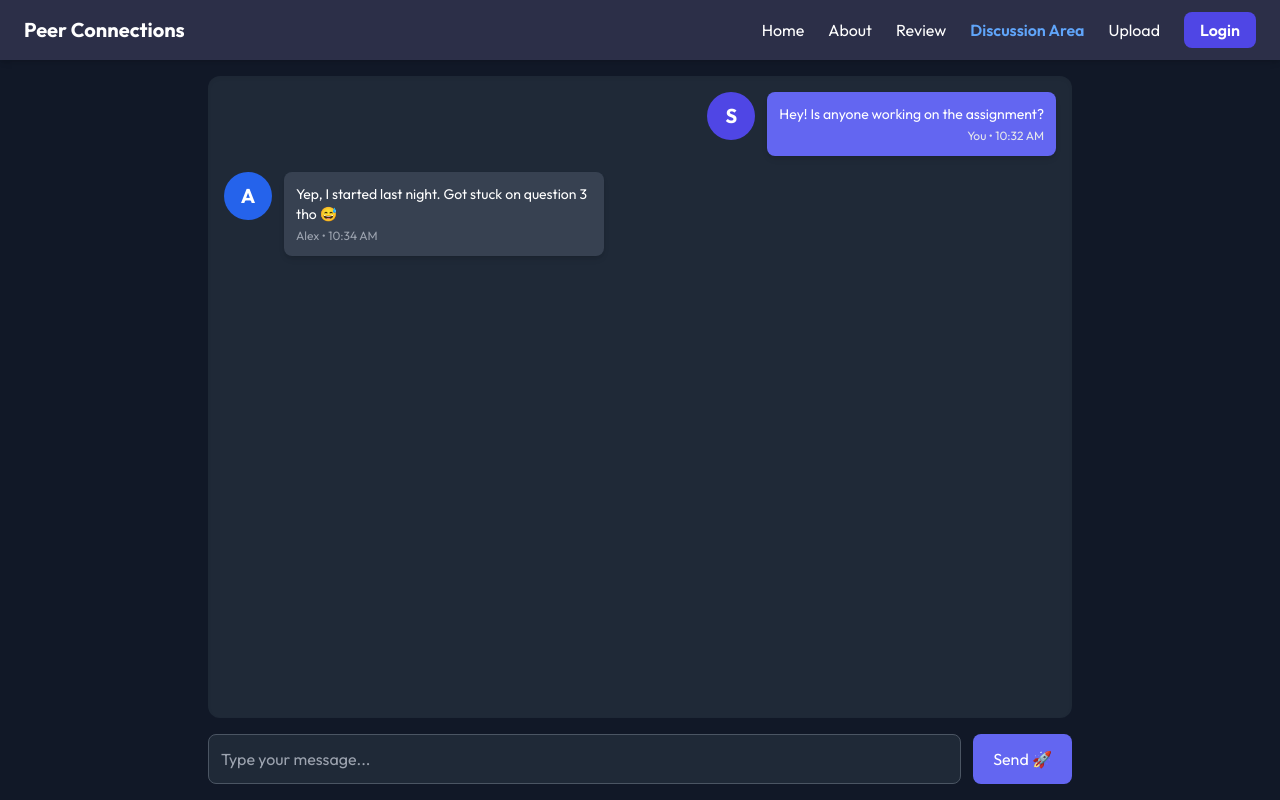
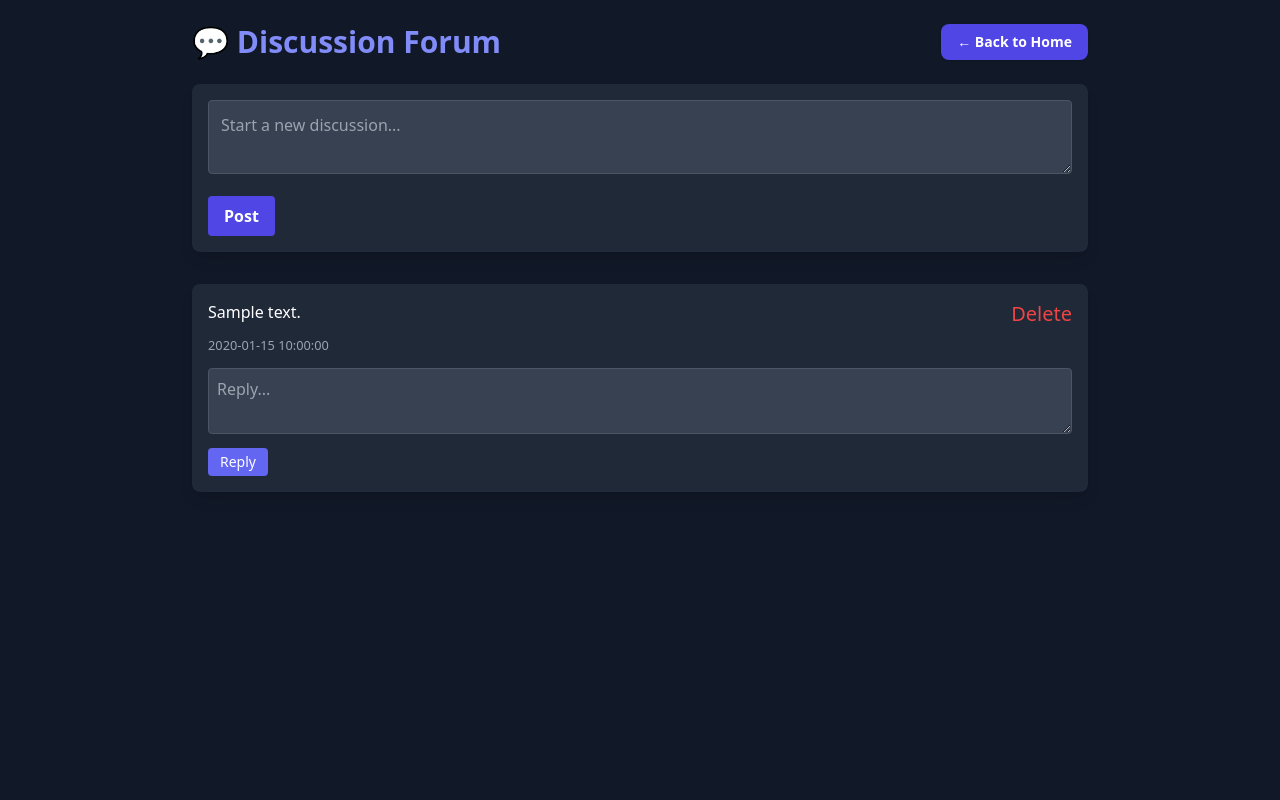
Before and after one commit to sriragavandhandapani/Learning-resource-sharing-platform, a PHP site: page /discussion.php in a window 1280 px wide. Run offline with PHP 8.4, Linux system fonts and the light colour scheme; tables that the repository leaves empty or names only in its code hold one stand-in row (values such as "Sample post"); some libraries are stand-ins or nearby versions.

Commit message:
Full intergrated discussion

```diff
--- a/php/discussion.php
+++ b/php/discussion.php
@@ -1,122 +1,97 @@
+<?php
+require 'db.php';
+
+// Handle new post or reply
+if ($_SERVER["REQUEST_METHOD"] === "POST" && isset($_POST['message'])) {
+    $message = $_POST['message'];
+    $parent_id = $_POST['parent_id'] ?? null;
+
+    $stmt = $conn->prepare("INSERT INTO discussions (message, parent_id) VALUES (?, ?)");
+    $stmt->bind_param("si", $message, $parent_id);
+    $stmt->execute();
+}
+
+// Handle delete
+if (isset($_POST['delete_id'])) {
+    $delete_id = (int)$_POST['delete_id'];
+    $conn->query("DELETE FROM discussions WHERE id = $delete_id");
+    header("Location: " . $_SERVER['PHP_SELF']);
+    exit();
+}
+
+// Fetch all discussions
+$threads = $conn->query("SELECT * FROM discussions ORDER BY created_at DESC");
+$posts = [];
+while ($row = $threads->fetch_assoc()) {
+    $posts[] = $row;
+}
+?>
 <!DOCTYPE html>
 <html lang="en" class="dark">
 <head>
   <meta charset="UTF-8">
   <title>PeerConnect Discussion</title>
   <script src="https://cdn.tailwindcss.com"></script>
-  <script>
-    tailwind.config = {
-      darkMode: 'class',
-      theme: {
-        extend: {
-          fontFamily: {
-            outfit: ['Outfit', 'sans-serif'],  /* This font is added here */
-          },
-          colors: {
-            primary: '#6366f1',
-            secondary: '#ec4899',
-          }
-        }
-      }
-    }
-  </script>
-  <link href="https://fonts.googleapis.com/css2?family=Outfit:wght@400;600;700&display=swap" rel="stylesheet"> <!-- Font link added here -->
 </head>
-<body class="bg-gray-900 text-white font-outfit h-screen flex flex-col"> <!-- font-outfit class applied here -->
-
-  <!-- Navbar -->
-  <header class="bg-[#2c2f48] px-6 py-4 shadow-md flex justify-between items-center sticky top-0 z-50">
-    <div class="text-xl font-bold text-white">Peer Connections</div>
-    <nav>
-      <ul class="flex gap-6 text-md font-medium text-white">
-        <li><a href="AAindex.php" class="hover:text-indigo-300 transition">Home</a></li>
-        <li><a href="about.php" class="hover:text-indigo-300 transition">About</a></li>
-        <li><a href="review.php" class="hover:text-indigo-300 transition">Review</a></li>
-        <li><a href="discussion.php" class="text-blue-400 font-semibold">Discussion Area</a></li>
-        <li><a href="dashboard.php" class="hover:text-indigo-300  transition">Upload</a></li>
-        <li>
-          <a href="login1.php"
-             class="bg-indigo-600 hover:bg-indigo-700 text-white px-4 py-2 rounded-lg font-semibold transition">
-            Login
-          </a>
-        </li>
-      </ul>
-    </nav>
-  </header>
-
-  <!-- Chat Container -->
-  <main class="flex-1 flex flex-col p-4 max-w-4xl mx-auto w-full">
-
-    <!-- Messages Area -->
-    <div id="chat-box" class="flex-1 overflow-y-auto mb-4 p-4 bg-gray-800 rounded-xl space-y-4 shadow-inner">
-
-      <!-- Message: User -->
-      <div class="flex justify-end">
-        <div class="flex items-start space-x-3">
-          <div class="w-12 h-12 rounded-full bg-indigo-600 text-white flex items-center justify-center font-bold text-xl">
-            S
-          </div>
-          <div class="bg-primary text-white p-3 rounded-lg max-w-xs shadow-md">
-            <p class="text-sm">Hey! Is anyone working on the assignment?</p>
-            <p class="text-xs mt-1 text-gray-200 text-right">You • 10:32 AM</p>
-          </div>
-        </div>
-      </div>
-
-      <!-- Message: Other -->
-      <div class="flex justify-start">
-        <div class="flex items-start space-x-3">
-          <div class="w-12 h-12 rounded-full bg-blue-600 text-white flex items-center justify-center font-bold text-xl">
-            A
-          </div>
-          <div class="bg-gray-700 text-white p-3 rounded-lg max-w-xs shadow-md">
-            <p class="text-sm">Yep, I started last night. Got stuck on question 3 tho 😅</p>
-            <p class="text-xs mt-1 text-gray-400">Alex • 10:34 AM</p>
-          </div>
-        </div>
-      </div>
-
-      <!-- More messages can be added dynamically -->
+<body class="bg-gray-900 text-white font-sans p-6">
+  <div class="max-w-4xl mx-auto">
+    <!-- Header with Back to Home -->
+    <div class="flex justify-between items-center mb-6">
+      <h1 class="text-3xl font-bold text-indigo-400">💬 Discussion Forum</h1>
+      <a href="AAindex.php" class="text-sm font-semibold bg-indigo-600 hover:bg-indigo-700 text-white px-4 py-2 rounded-lg shadow transition">
+        ← Back to Home
+      </a>
     </div>
 
-    <!-- Input Area -->
-    <form id="chat-form" class="flex gap-3">
-      <input type="text" id="message-input" placeholder="Type your message..." class="flex-1 p-3 rounded-lg bg-gray-800 text-white border border-gray-600 focus:outline-none focus:ring-2 focus:ring-primary"/>
-      <button type="submit" class="bg-primary px-5 py-3 rounded-lg hover:bg-indigo-700 transition font-medium">Send 🚀</button>
+    <!-- New Thread Form -->
+    <form method="POST" class="bg-gray-800 p-4 rounded-lg mb-8 shadow-lg">
+      <textarea name="message" required placeholder="Start a new discussion..." class="w-full p-3 bg-gray-700 border border-gray-600 rounded mb-4 text-white"></textarea>
+      <input type="hidden" name="parent_id" value="">
+      <button class="bg-indigo-600 hover:bg-indigo-700 px-4 py-2 rounded text-white font-semibold">Post</button>
     </form>
 
-  </main>
+    <!-- Display Threads -->
+    <?php foreach ($posts as $post): ?>
+      <?php if (!$post['parent_id']): ?>
+        <div class="bg-gray-800 p-4 rounded-lg mb-4 shadow-lg">
+          <div class="flex justify-between items-start">
+            <div>
+              <p class="mb-2"><?= htmlspecialchars($post['message']) ?></p>
+              <small class="text-gray-400"><?= $post['created_at'] ?></small>
+            </div>
+            <!-- Delete button for the post -->
+            <form method="POST" onsubmit="return confirm('Are you sure you want to delete this post?');">
+              <input type="hidden" name="delete_id" value="<?= $post['id'] ?>">
+              <button class="text-red-500 hover:text-red-700 ml-4 text-xl">Delete</button>
+            </form>
+          </div>
 
-  <!-- Scroll to bottom + Optional JS -->
-  <script>
-    const form = document.getElementById('chat-form');
-    const chatBox = document.getElementById('chat-box');
-    const input = document.getElementById('message-input');
+          <!-- Reply Form -->
+          <form method="POST" class="mt-3">
+            <textarea name="message" placeholder="Reply..." required class="w-full p-2 bg-gray-700 border border-gray-600 rounded text-white mb-2"></textarea>
+            <input type="hidden" name="parent_id" value="<?= $post['id'] ?>">
+            <button class="bg-indigo-500 hover:bg-indigo-600 px-3 py-1 rounded text-sm">Reply</button>
+          </form>
 
-    form.addEventListener('submit', (e) => {
-      e.preventDefault();
-      const message = input.value.trim();
-      if (!message) return;
-
-      // Append message to chat box (simulate sending)
-      const msgDiv = document.createElement('div');
-      msgDiv.className = 'flex justify-end';
-      msgDiv.innerHTML = `
-        <div class="flex items-start space-x-3">
-          <div class="w-12 h-12 rounded-full bg-indigo-600 text-white flex items-center justify-center font-bold text-xl">
-            U
-          </div>
-          <div class="bg-primary text-white p-3 rounded-lg max-w-xs shadow-md">
-            <p class="text-sm">${message}</p>
-            <p class="text-xs mt-1 text-gray-200 text-right">You • Just now</p>
-          </div>
+          <!-- Replies -->
+          <?php foreach ($posts as $reply): ?>
+            <?php if ($reply['parent_id'] == $post['id']): ?>
+              <div class="ml-4 mt-3 bg-gray-700 p-3 rounded flex justify-between">
+                <div>
+                  <p><?= htmlspecialchars($reply['message']) ?></p>
+                  <small class="text-gray-400"><?= $reply['created_at'] ?></small>
+                </div>
+                <!-- Delete button for the reply -->
+                <form method="POST" onsubmit="return confirm('Delete this reply?');">
+                  <input type="hidden" name="delete_id" value="<?= $reply['id'] ?>">
+                  <button class="text-red-400 hover:text-red-600 ml-4 text-lg">🗑</button>
+                </form>
+              </div>
+            <?php endif; ?>
+          <?php endforeach; ?>
         </div>
-      `;
-      chatBox.appendChild(msgDiv);
-      chatBox.scrollTop = chatBox.scrollHeight;
-      input.value = '';
-    });
-  </script>
-
+      <?php endif; ?>
+    <?php endforeach; ?>
+  </div>
 </body>
 </html>
```
